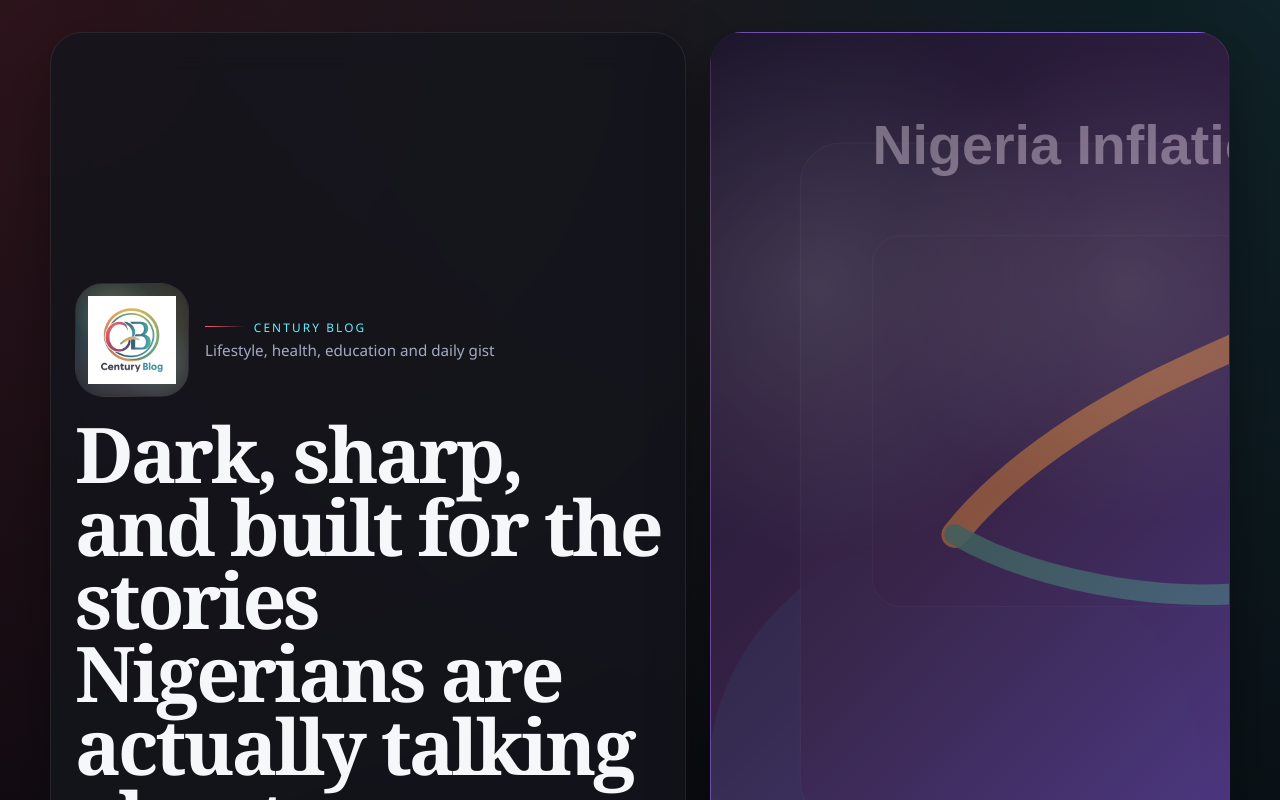
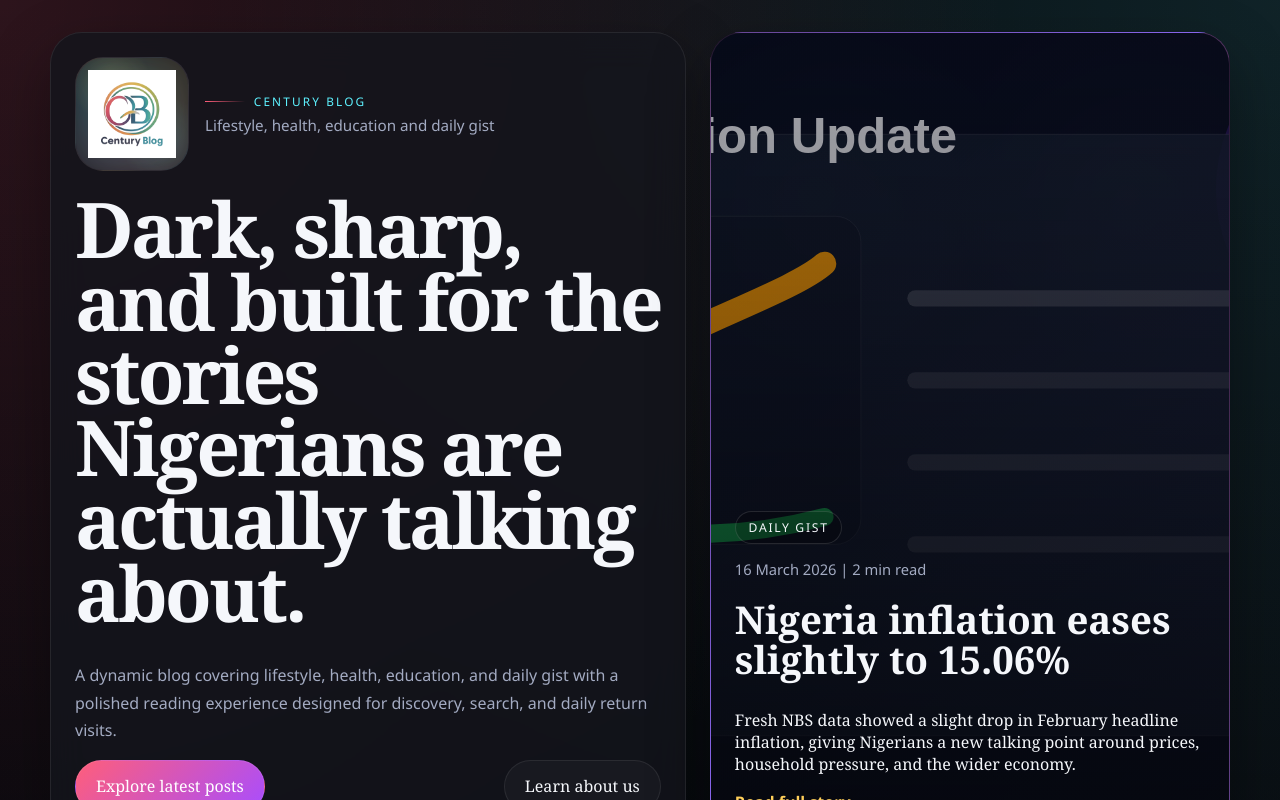
Before and after one commit to Theovin4/century-blog, a Next.js app in the folder century_blog_site/: page / in a window 1280 px wide. Shown: the top 800 px of the page. Built offline with nearby package versions, Linux system fonts and the light colour scheme; no server answers.

Commit message:
Polish featured image fit and clarity

```diff
--- a/century_blog_site/app/globals.css
+++ b/century_blog_site/app/globals.css
@@ -260,10 +260,21 @@ button {
     linear-gradient(135deg, rgba(255, 255, 255, 0.08), transparent);
 }
 
+.feature-card::after {
+  content: "";
+  position: absolute;
+  inset: 0;
+  background:
+    linear-gradient(180deg, rgba(4, 6, 10, 0.16) 0%, rgba(4, 6, 10, 0.34) 42%, rgba(4, 6, 10, 0.78) 100%),
+    linear-gradient(135deg, rgba(7, 8, 12, 0.04), rgba(7, 8, 12, 0.22));
+  z-index: 1;
+  pointer-events: none;
+}
+
 .feature-card__inner,
 .article-hero {
   position: relative;
-  z-index: 1;
+  z-index: 2;
   height: 100%;
   display: flex;
   flex-direction: column;
@@ -626,8 +637,14 @@ button {
 }
 
 .feature-card__image {
-  opacity: 0.34;
-  transform: scale(1.03);
+  position: absolute;
+  inset: 0;
+  width: 100%;
+  height: 100%;
+  object-position: center center;
+  opacity: 0.92;
+  transform: scale(1.02);
+  filter: saturate(1.08) contrast(1.05) brightness(0.94);
 }
 
 .post-card__cover {
```
